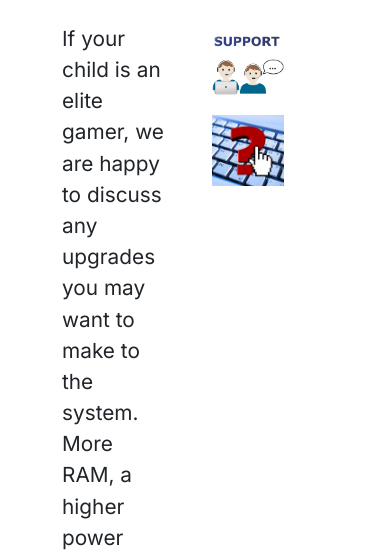
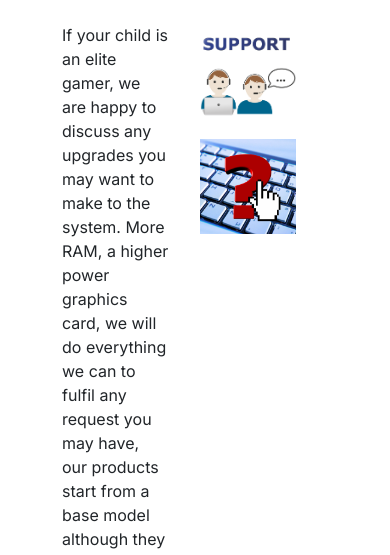
Before and after one commit to benjamindraper1996/CI_PP1_MyRigs, a plain HTML site: page about-us.html in a window 390 px wide. Shown: the part 525-1080 px from the top of the page. Drawn offline with nearby package versions, Linux system fonts and the light colour scheme.

Commit message:
Style Accordion items down to 800px size

```diff
--- a/assets/css/style.css
+++ b/assets/css/style.css
@@ -568,6 +568,16 @@ box-shadow: 0 0 0 3px rgb(200 0 0 / 1)
         font-size: 150%;
         width: 80%;
     }
+
+    .accordion-img {
+        width: 60%;
+    }
+
+    .accordion-paragraph p {
+        font-size: 100%;
+    }
+
+
 }
 
 @media screen and (max-width: 700px) {
```
